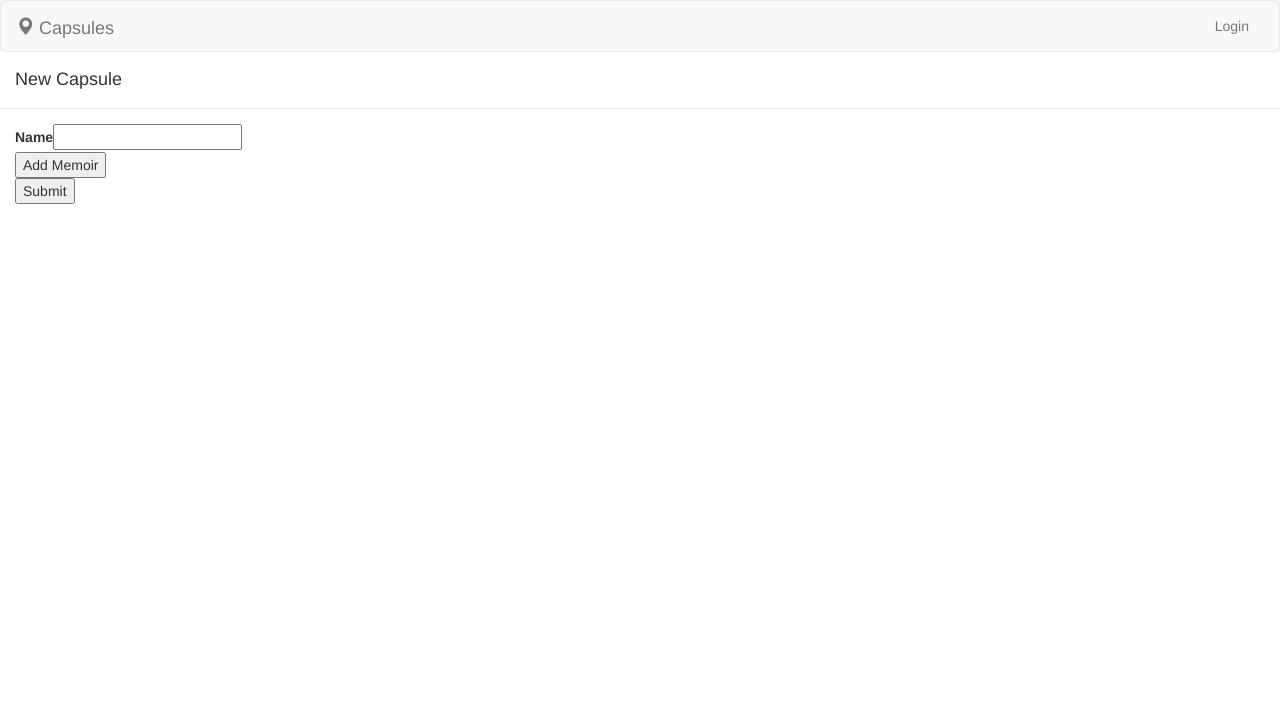
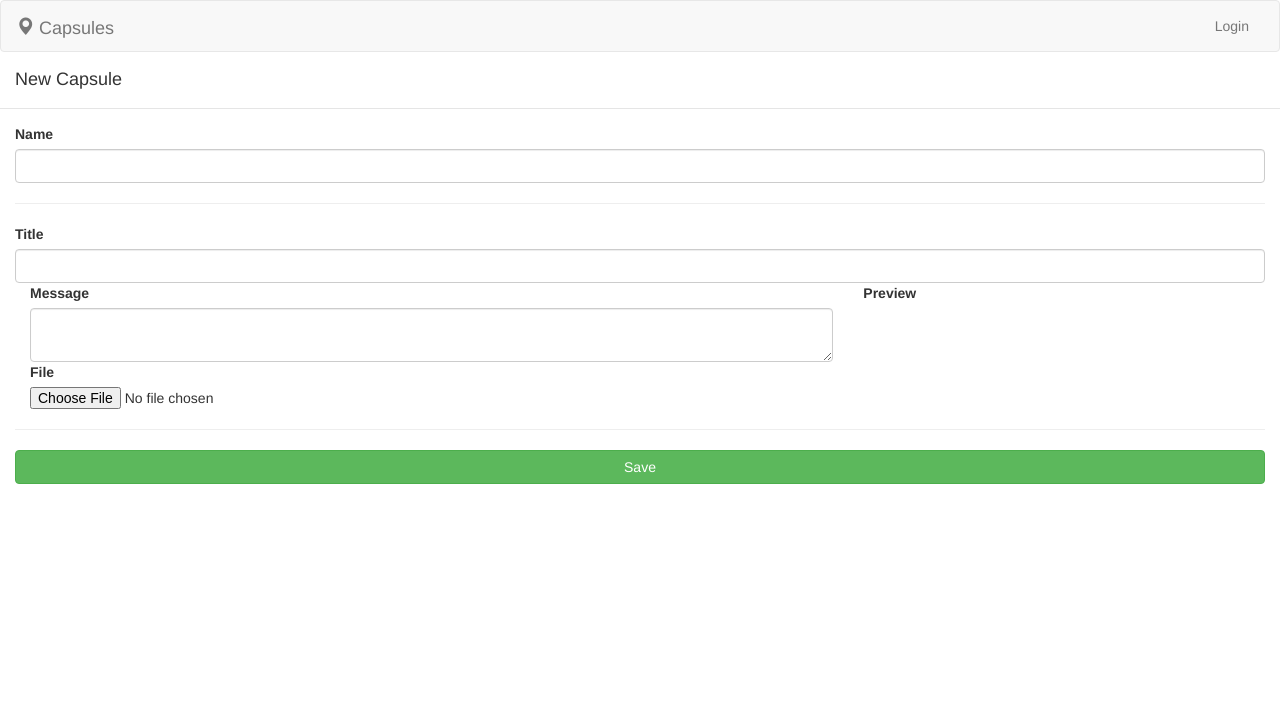
Before and after one commit to bretten/capsules, a CakePHP app: the page made by app/View/Capsules/add.ctp in a window 1280 px wide. Shown: the top 724 px of the page. Run offline with PHP 8.4 and a stand-in for CakePHP, Linux system fonts and the light colour scheme; the template is opened without the code that fills it, so the values that code supplies are empty; form fields are guessed from the names that the template uses; some libraries are stand-ins or nearby versions.

Commit message:
Capsules can now be created with a single Memoir and upload

```diff
--- a/app/Config/bootstrap.php
+++ b/app/Config/bootstrap.php
@@ -130,6 +130,11 @@ Configure::write('Search.Filter.DownVote', 'downvote');
 Configure::write('Search.Filter.NoVote', 'novote');
 
 /**
+ * Upload limits (bytes)
+ */
+Configure::write('Upload.Limit.Image', 5120000);
+
+/**
  * Capsule and Discovery list Pagination
  */
 Configure::write('Pagination.Result.Count', 7);
--- a/app/View/Capsules/add.ctp
+++ b/app/View/Capsules/add.ctp
@@ -1,98 +1,129 @@
-<script type="text/javascript" src="/js/Collection.js"></script>
-<script type="text/javascript" src="/js/Memoir.js"></script>
 <script type="text/javascript">
-    // Namespace
-    var capsule = {};
+    /**
+     * Namespace
+     */
+    var capsuleEditor = {};
 
-    capsule.memoirs = new Collection();
+    /**
+     * Capsule form
+     */
+    capsuleEditor.form = $('#CapsuleAddForm');
 
-    <?php if (isset($this->request->data['Memoir']) && is_array($this->request->data['Memoir'])) : ?>
-    <?php foreach ($this->request->data['Memoir'] as $key => $m) : ?>
-        <?php echo "capsule.memoirs.add(new Memoir({$key}, '{$m['title']}', '{$m['file']}', '{$m['message']}', '{$m['order']}'));"; ?>
-    <?php endforeach; ?>
-    <?php endif; ?>
+    /**
+     * Validates the form input
+     *
+     * @param fileInput The file input
+     */
+    capsuleEditor.validateFileInput = function(fileInput) {
+        // Will hold the error messages
+        var fileErrors = [];
+        // Validate the file
+        var file = fileInput.prop('files')[0];
+        if (typeof file !== 'undefined') {
+            if (file.size > <?= Configure::read('Upload.Limit.Image'); ?>) {
+                fileErrors.push("The file size cannot exceed 5MB");
+            }
+        } else {
+            fileErrors.push("Please choose a file.");
+        }
+        return fileErrors;
+    };
+
+    /**
+     * Listener for file input change
+     *
+     * @param e The event object
+     */
+    capsuleEditor.onFileInputChange = function(e) {
+        // Find the container
+        var container = $(this).closest('.memoir');
+        // Find the preview div
+        var previewContainer = container.find('.memoir-preview');
+        // Hide the preview
+        previewContainer.addClass('hidden');
+        // Clear out any previous image
+        previewContainer.attr('src', null);
+        // Find the loader
+        var loader = previewContainer.siblings('.modal-loader');
+        // Validate the file
+        var memoirFileErrorContainer = capsuleEditor.form.find("#Memoir0FileError");
+        var fileErrors = capsuleEditor.validateFileInput($(this));
+        if (fileErrors.length > 0) {
+            memoirFileErrorContainer.html(fileErrors.join("<br>"));
+            return;
+        } else {
+            memoirFileErrorContainer.html("");
+        }
+        // Get the file
+        var file = $(this).prop('files')[0];
+        // Get a FileReader
+        var fileReader = new FileReader();
+        // Read the file
+        fileReader.readAsDataURL(file);
+        // Show a progress indicator
+        fileReader.onprogress = function(e) {
+            loader.show();
+        };
+        // On load callback
+        fileReader.onload = function(e) {
+            previewContainer.attr('src', e.target.result);
+            previewContainer.removeClass('hidden');
+            loader.hide();
+        };
+    };
+
+    /**
+     * Listener for the form submit
+     *
+     * @param e The event object
+     */
+    capsuleEditor.onFormSubmit = function(e) {
+        e.preventDefault();
+        // Will hold the errors
+        var capsuleErrors = [];
+        var memoirTitleErrors = [];
+        // Get the inputs
+        var capsuleNameInput = capsuleEditor.form.find('#CapsuleName');
+        var memoirTitleInput = capsuleEditor.form.find('#Memoir0Title');
+        var memoirFileInput = capsuleEditor.form.find('#Memoir0File');
+        // Validate the name
+        if (!capsuleNameInput.val().trim()) {
+            capsuleErrors.push("Please enter a name.");
+        }
+        if (capsuleNameInput.val().length > 255) {
+            capsuleErrors.push("The name cannot exceed 255 characters.");
+        }
+        // Validate the memoir title
+        if (!memoirTitleInput.val().trim()) {
+            memoirTitleErrors.push("Please enter a title.");
+        }
+        if (memoirTitleInput.val().length > 255) {
+            memoirTitleErrors.push("The title cannot exceed 255 characters.");
+        }
+        // Validate the file
+        var memoirFileErrors = capsuleEditor.validateFileInput(memoirFileInput);
+        // If there were no errors, submit the form
+        if (capsuleErrors.length < 1 && memoirTitleErrors.length < 1 && memoirFileErrors.length < 1) {
+            // Clear any errors
+            capsuleEditor.form.find('.error-message').html("");
+            capsuleEditor.form.submit();
+        } else {
+            // Display Capsule errors
+            var capsuleNameErrorContainer = capsuleEditor.form.find("#CapsuleNameError");
+            capsuleNameErrorContainer.html(capsuleErrors.join("<br>"));
+            // Display Memoir errors
+            var memoirTitleErrorContainer = capsuleEditor.form.find("#Memoir0TitleError");
+            memoirTitleErrorContainer.html(memoirTitleErrors.join("<br>"));
+            var memoirFileErrorContainer = capsuleEditor.form.find("#Memoir0FileError");
+            memoirFileErrorContainer.html(memoirFileErrors.join("<br>"));
+        }
+    };
 
     $(document).ready(function() {
-        // Handler for adding a Memoir
-        $('.add').click(function(){
-            var id = Date.now();
-            if (capsule.memoirs.add(new Memoir(id))) {
-                var container = $('<div/>', {
-                    class: 'memoir',
-                    'data-id': id
-                });
-                container.append($('<button/>', {
-                    type: 'button',
-                    class: 'remove',
-                    text: '[x]',
-                    'data-id': id
-                }));
-
-                var titleInput = $('<div/>', {
-                    class: 'input text required'
-                });
-                titleInput.append($('<label/>', {
-                    for: 'MemoirTitle' + id,
-                    text: 'Title'
-                }));
-                titleInput.append($('<input/>', {
-                    name: 'data[Memoir][' + id + '][title]',
-                    type: 'text',
-                    'data-id': id,
-                    class: 'memoir-title',
-                    id: 'MemoirTitle' + id
-                }));
-
-                var messageInput = $('<div/>', {
-                    class: 'input text required'
-                });
-                messageInput.append($('<label/>', {
-                    for: 'MemoirMessage' + id,
-                    text: 'Message'
-                }));
-                messageInput.append($('<input/>', {
-                    name: 'data[Memoir][' + id + '][message]',
-                    type: 'text',
-                    'data-id': id,
-                    class: 'memoir-message',
-                    id: 'MemoirMessage' + id
-                }));
-
-                var fileInput = $('<div/>', {
-                    class: 'input text required'
-                });
-                fileInput.append($('<label/>', {
-                    for: 'MemoirFile' + id,
-                    text: 'File'
-                }));
-                fileInput.append($('<input/>', {
-                    name: 'data[Memoir][' + id + '][file]',
-                    type: 'text',
-                    'data-id': id,
-                    class: 'memoir-file',
-                    id: 'MemoirFile' + id
-                }));
-
-                container.append(titleInput);
-                container.append(messageInput);
-                container.append(fileInput);
-
-                $('#memoirs').append(container);
-
-                $('html, body').animate({
-                    scrollTop: container.offset().top
-                }, 1000);
-            }
-        });
-    });
-
-    // Handler for removing a Memoir
-    $(document).on('click', '.remove', function(e) {
-        var id = $(this).attr('data-id');
-        // Remove from the Achievement object
-        capsule.memoirs.remove(id);
-        // Remove the markup
-        $(this).closest('.memoir').remove();
+        // Handler for displaying thumbnail
+        $(document).on('change', '.memoir-file', capsuleEditor.onFileInputChange);
+        // Handler for the form submit
+        $('button[type="submit"]').on('click', capsuleEditor.onFormSubmit);
     });
 </script>
 <div class="modal-header">
@@ -107,45 +138,50 @@
     <?php echo $this->element('loader'); ?>
 </div>
 <div class="modal-body">
-<?php echo $this->Form->create('Capsule', array('id' => 'CapsuleAddForm')); ?>
-    <fieldset>
+    <?php echo $this->Form->create('Capsule', array('id' => 'CapsuleAddForm', 'role' => 'form', 'type' => 'file')); ?>
     <?php
-        echo $this->Form->input('name');
+        echo $this->Form->input('name', array(
+            'div' => 'form-group', 'class' => 'form-control',
+            'after' => '<div class="error-message" id="CapsuleNameError"></div>'
+        ));
+        echo $this->Form->input('lat', array('type' => 'hidden'));
+        echo $this->Form->input('lng', array('type' => 'hidden'));
     ?>
-        <button type="button" class="add">Add Memoir</button>
-        <div id="memoirs">
-            <?php if (isset($this->request->data['Memoir']) && is_array($this->request->data['Memoir'])) : ?>
-                <?php foreach ($this->request->data['Memoir'] as $key => $m) : ?>
-                    <div class="memoir" data-id="<?php echo $key; ?>">
-                        <button type="button" class="remove" data-id="<?php echo $key; ?>">[x]</button>
+    <hr>
+    <div id="memoirs">
+        <div class="memoir" data-id="0">
+            <?php
+                echo $this->Form->input('Memoir.0.title', array(
+                    'div' => 'form-group', 'class' => 'form-control',
+                    'after' => '<div class="error-message" id="Memoir0TitleError"></div>'
+                ));
+            ?>
+            <div class="container-fluid">
+                <div class="row">
+                    <div class="col-md-8">
                         <?php
-                        if (isset($m['id']) && $m['id']) {
-                            echo $this->Form->input('Memoir.' . $key . '.id', array(
-                                'type' => 'hidden',
-                                'value' => $m['id'],
-                                'data-id' => $key
+                            echo $this->Form->input('Memoir.0.message', array(
+                                'div' => 'form-group', 'class' => 'form-control',
+                                'after' => '<div class="error-message" id="Memoir0MessageError"></div>'
                             ));
-                        }
-                        echo $this->Form->input('Memoir.' . $key . '.title', array(
-                            'class' => 'memoir-title',
-                            'value' => $m['title'],
-                            'data-id' => $key
-                        ));
-                        echo $this->Form->input('Memoir.' . $key . '.message', array(
-                            'class' => 'memoir-message',
-                            'value' => $m['message'],
-                            'data-id' => $key
-                        ));
-                        echo $this->Form->input('Memoir.' . $key . '.file', array(
-                            'class' => 'memoir-file',
-                            'value' => $m['file'],
-                            'data-id' => $key
-                        ));
+                            echo $this->Form->input('Memoir.0.file', array(
+                                'div' => 'form-group', 'class' => 'memoir-file',
+                                'type' => 'file', 'accepts' => 'image/png, image/jpeg, image/gif',
+                                'after' => '<div class="error-message" id="Memoir0FileError"></div>'
+                            ));
                         ?>
                     </div>
-                <?php endforeach; ?>
-            <?php endif; ?>
+                    <div class="col-md-4">
+                        <label for="MemoirPreview">Preview</label>
+                        <?php echo $this->element('loader'); ?>
+                        <img src="" class="memoir-preview img-responsive img-thumbnail hidden">
+                    </div>
+                </div>
+            </div>
         </div>
-    </fieldset>
-<?php echo $this->Form->end(__('Submit')); ?>
+        <hr>
+    </div>
+    <div class="form-group">
+        <button type="submit" class="btn btn-success btn-block">Save</button>
+    </div>
 </div>
```
Also changed, not shown: app/Controller/CapsulesController.php (+49 -5 lines), app/View/Capsules/map.ctp (+84 -23 lines).
